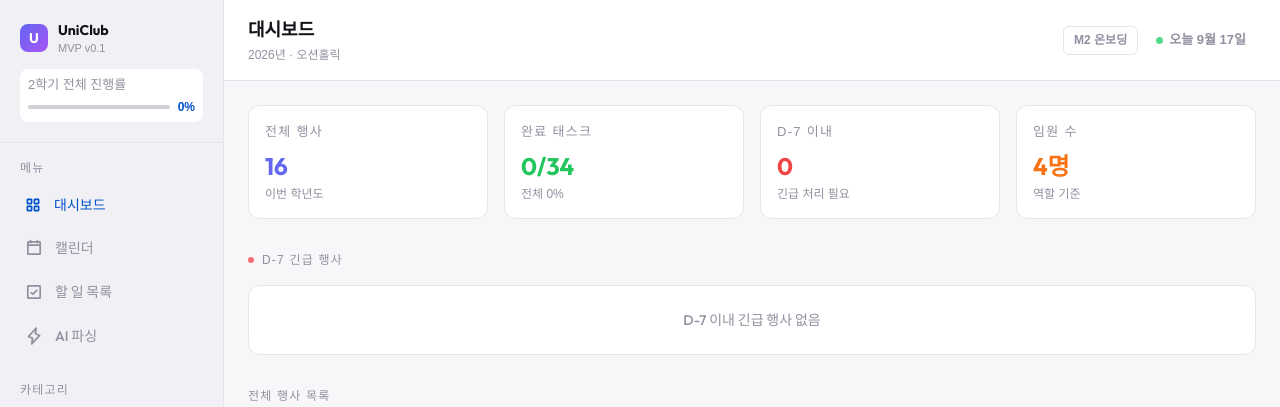
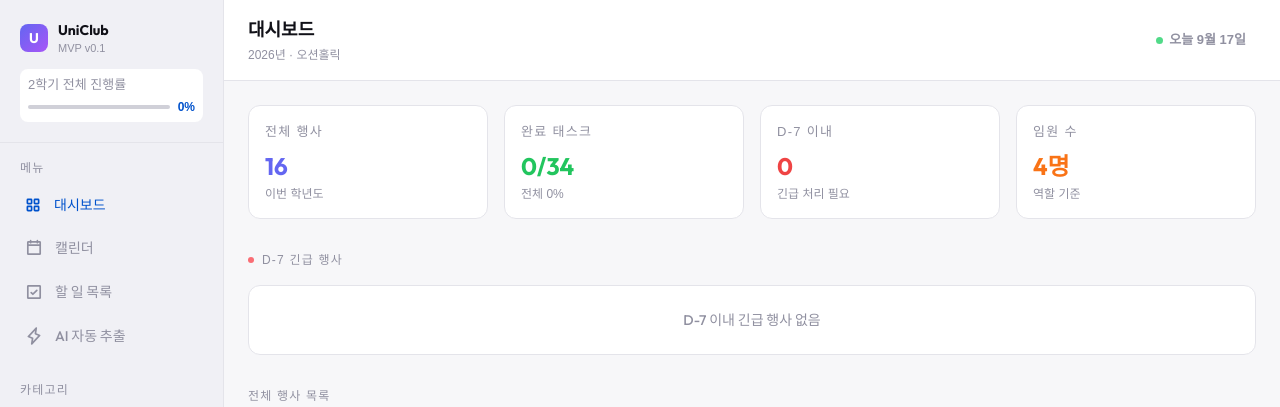
Before and after one commit to softy20/UniClub_MVP, a React (Vite) app: page / in a window 1280 px wide. Shown: the top 407 px of the page. Built offline with nearby package versions, Linux system fonts and the light colour scheme; a web font is replaced by a local one.

Commit message:
이슈 템플릿 제작, AI 파싱 단어 및 M2 버튼  수정

```diff
--- a/src/App.tsx
+++ b/src/App.tsx
@@ -59,13 +59,6 @@ export default function App() {
             </p>
           </div>
           <div className="flex items-center gap-2">
-            <button
-              type="button"
-              onClick={() => go("manual")}
-              className="h-[29px] cursor-pointer rounded-md border border-border bg-card px-2.5 text-[12px] font-semibold text-fg3"
-            >
-              M2 온보딩
-            </button>
             <div className="flex h-[29px] items-center gap-1.5 rounded-md bg-card px-2.5">
               <span className="pulse-dot size-[7px] shrink-0 rounded-full bg-green-500" />
               <span className="tabular text-[13px] font-semibold text-fg3">
--- a/src/components/Sidebar.tsx
+++ b/src/components/Sidebar.tsx
@@ -7,7 +7,7 @@ const NAV = [
   { id: "dashboard", label: "대시보드", icon: SquaresFour },
   { id: "calendar", label: "캘린더", icon: CalendarBlank },
   { id: "tasks", label: "할 일 목록", icon: CheckSquare },
-  { id: "manual", label: "AI 파싱", icon: Lightning },
+  { id: "manual", label: "AI 자동 추출", icon: Lightning },
 ] as const;
 
 type SidebarProps = {
@@ -117,5 +117,5 @@ export const PAGE_LABEL: Record<AppPage, string> = {
   dashboard: "대시보드",
   calendar: "캘린더",
   tasks: "할 일 목록",
-  manual: "AI 파싱",
+  manual: "AI 자동 추출",
 };
```
